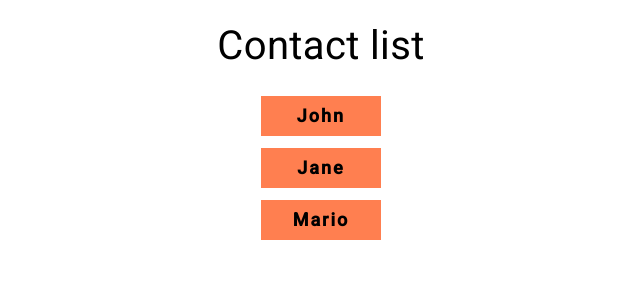
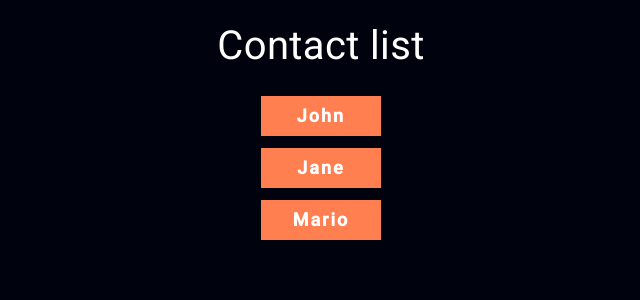
Before and after one commit to davidFCDev/proyecto-final-angular, an Angular app: page / in a window 1280 px wide. Shown: the top 300 px of the page, without its empty margins (319-959 px from the left). Built offline with nearby package versions, Linux system fonts and the light colour scheme.

Commit message:
api service

```diff
--- a/src/app/app.component.scss
+++ b/src/app/app.component.scss
@@ -1,7 +1,9 @@
 .page {
+  height: 100vh;
   display: flex;
   flex-direction: column;
-  justify-content: center;
   align-items: center;
-  padding: 2rem;
+  padding-top: 2rem;
+  background-color: rgb(0, 3, 14);
+  color: white;
 }
--- a/src/app/components/contacts-list/contacts-list.component.ts
+++ b/src/app/components/contacts-list/contacts-list.component.ts
@@ -8,7 +8,9 @@ import { ContactService } from 'src/app/services/contact.service';
   styleUrls: ['./contacts-list.component.scss'],
 })
 export class ContactsListComponent implements OnInit {
+
   contactList: IContact[] = [];
+  contactSelected: IContact | undefined;
 
   constructor(private contactService: ContactService) {}
 
@@ -19,6 +21,7 @@ export class ContactsListComponent implements OnInit {
   }
 
   getContact(id: number) {
-    console.log('Obtener contacto con id: ', id);
+    // console.log('Obtener contacto con id: ', id);
+    this.contactSelected = this.contactService.getContactById(id);
   }
 }
--- a/src/app/services/contact.service.ts
+++ b/src/app/services/contact.service.ts
@@ -12,7 +12,7 @@ export class ContactService {
     return CONTACTS;
   }
 
-  getContactById(id: number): IContact | void {
+  getContactById(id: number): IContact | undefined {
     const contact = CONTACTS.find((contact: IContact) => contact.id === id);
 
     if (contact) {
```
